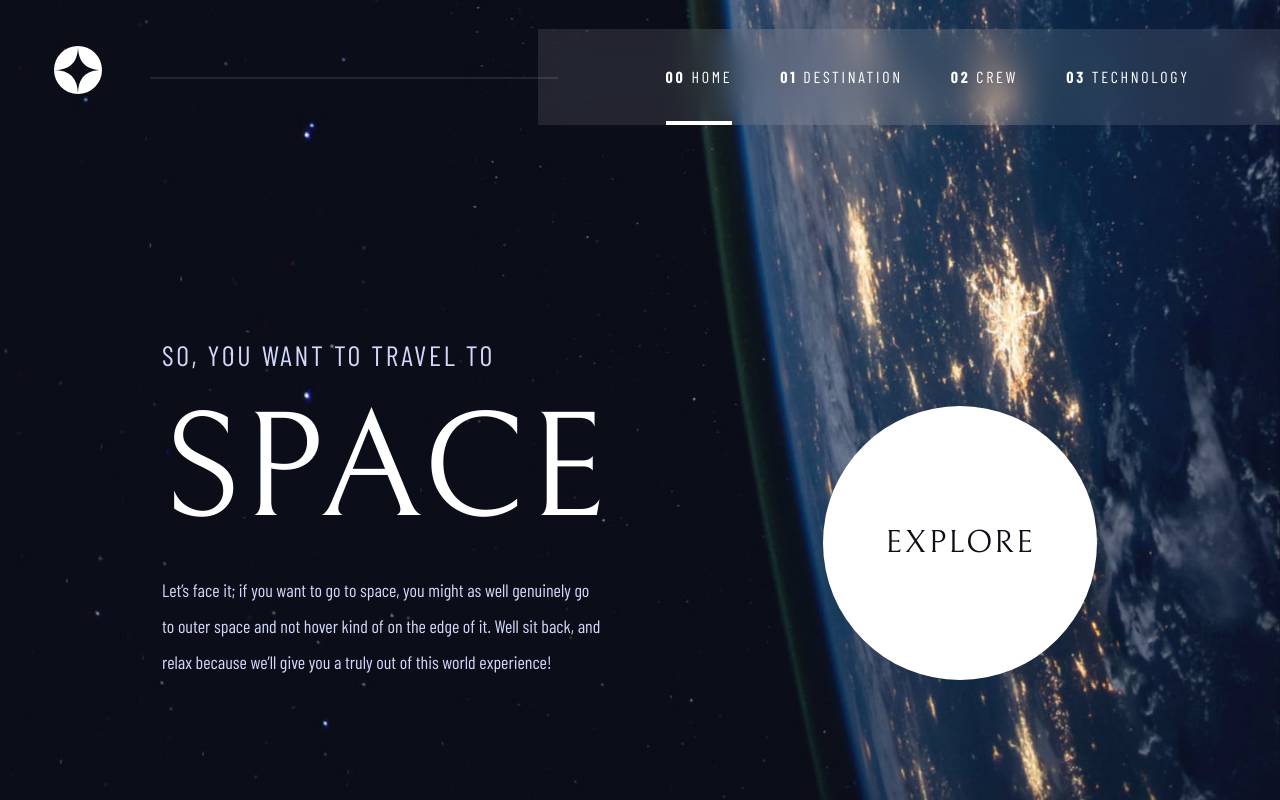
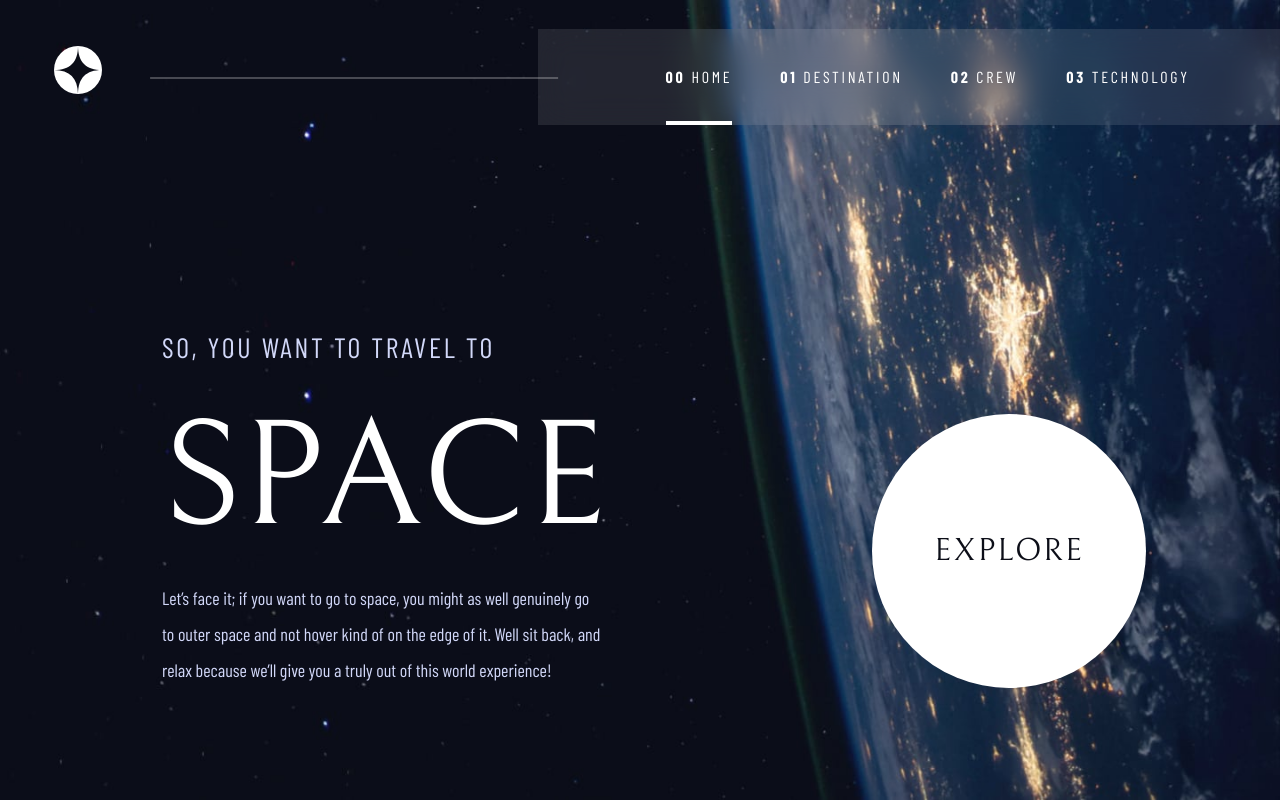
Before and after one commit to leemander/frontend-mentor-space-tourism-website, a React (Vite) app: page / in a window 1280 px wide. Built offline with nearby package versions, Linux system fonts and the light colour scheme.

Commit message:
Amend home layout

```diff
--- a/src/style.css
+++ b/src/style.css
@@ -276,7 +276,7 @@ header .space-between {
   background-color: var(--color-neutral-100);
   content: "";
   height: 0.125em;
-  opacity: 0.1;
+  opacity: 0.25;
   position: absolute;
   left: 0;
   top: 50%;
@@ -475,7 +475,7 @@ main.home > .container {
   font-family: var(--font-family-serif);
   font-size: var(--font-size-xxxl);
   font-weight: 400;
-  margin-block: 1rem 0;
+  margin-block: 2rem 0;
 }
 
 .home__content > h1 + p {
@@ -496,7 +496,7 @@ div:has(> .home__button) {
   font-size: 2rem;
   height: 17.125rem;
   letter-spacing: 0.125rem;
-  margin: auto auto 0 auto;
+  margin: auto 5rem 0 auto;
   place-content: center;
   text-decoration: none;
   text-transform: uppercase;
```
